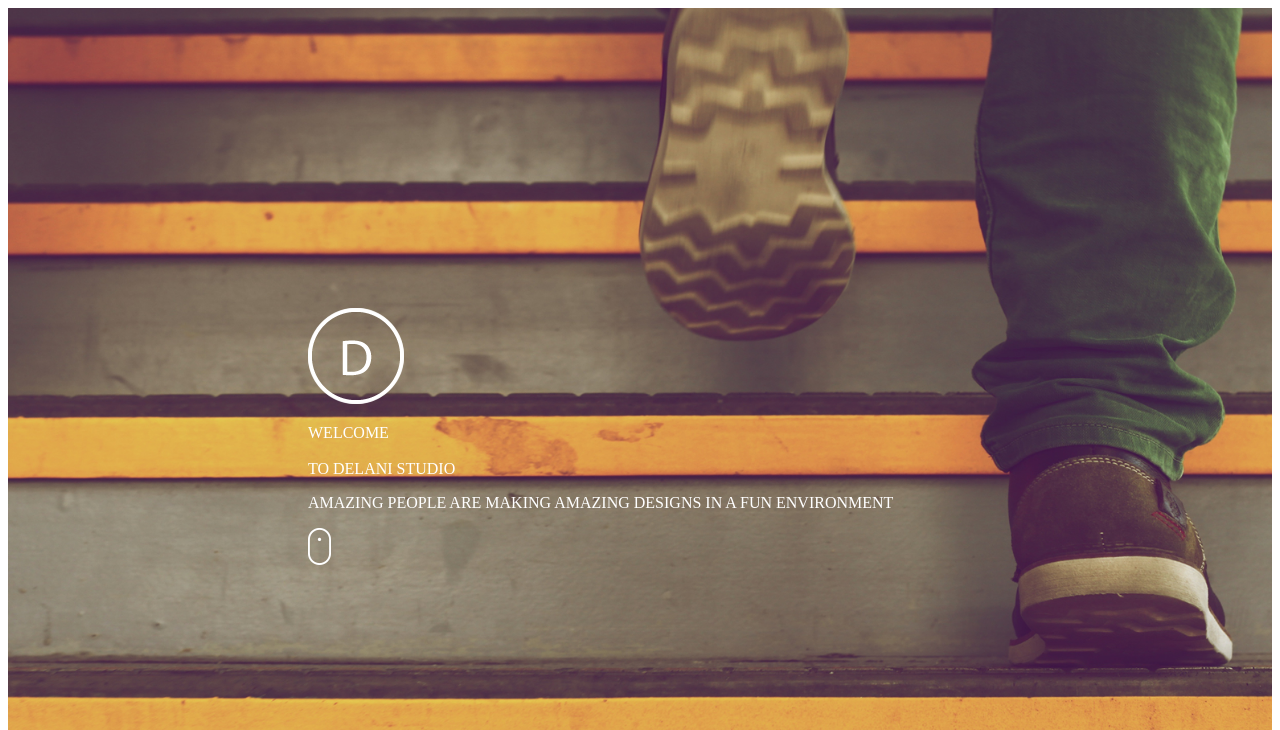
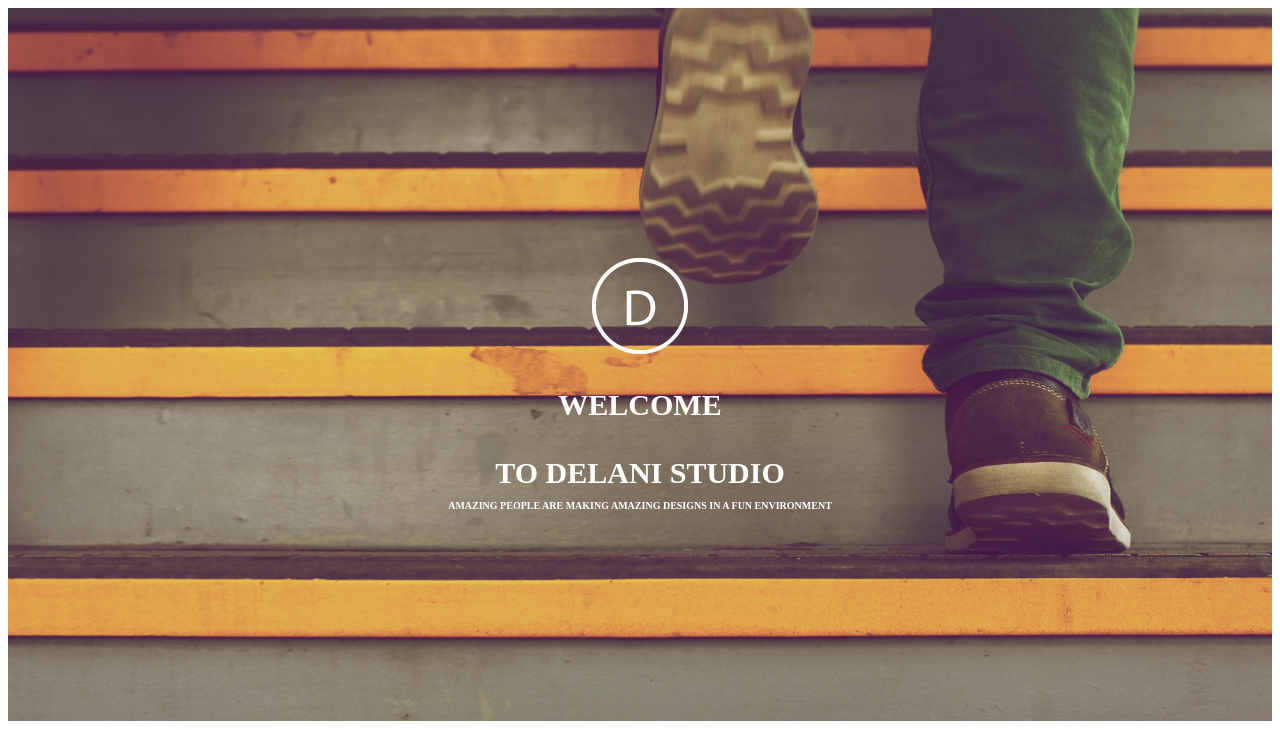
Before and after one commit to MaureenGichuki/Delanistudio, a plain HTML site: page index.html in a window 1280 px wide. Shown: the top 730 px of the page. Drawn offline with Linux system fonts and the light colour scheme.

Commit message:
"Style: changes and additions to main view"

```diff
--- a/index.css
+++ b/index.css
@@ -3,6 +3,22 @@
     background-size:cover;
     background-position: center;
     background-repeat: no-repeat;
-    padding: 300px;
+    padding: 200px;
     color: white;
+    text-align: center;
+    font-weight: bold;
 }
+.he1{
+    font-size: 30px;
+}
+.he2{
+    font-size:10px;
+    margin-top: -20px;
+}
+#logo{
+    padding-top:50px;
+}
+#mouse{
+    position: absolute;
+    bottom: 0px;
+}
```
